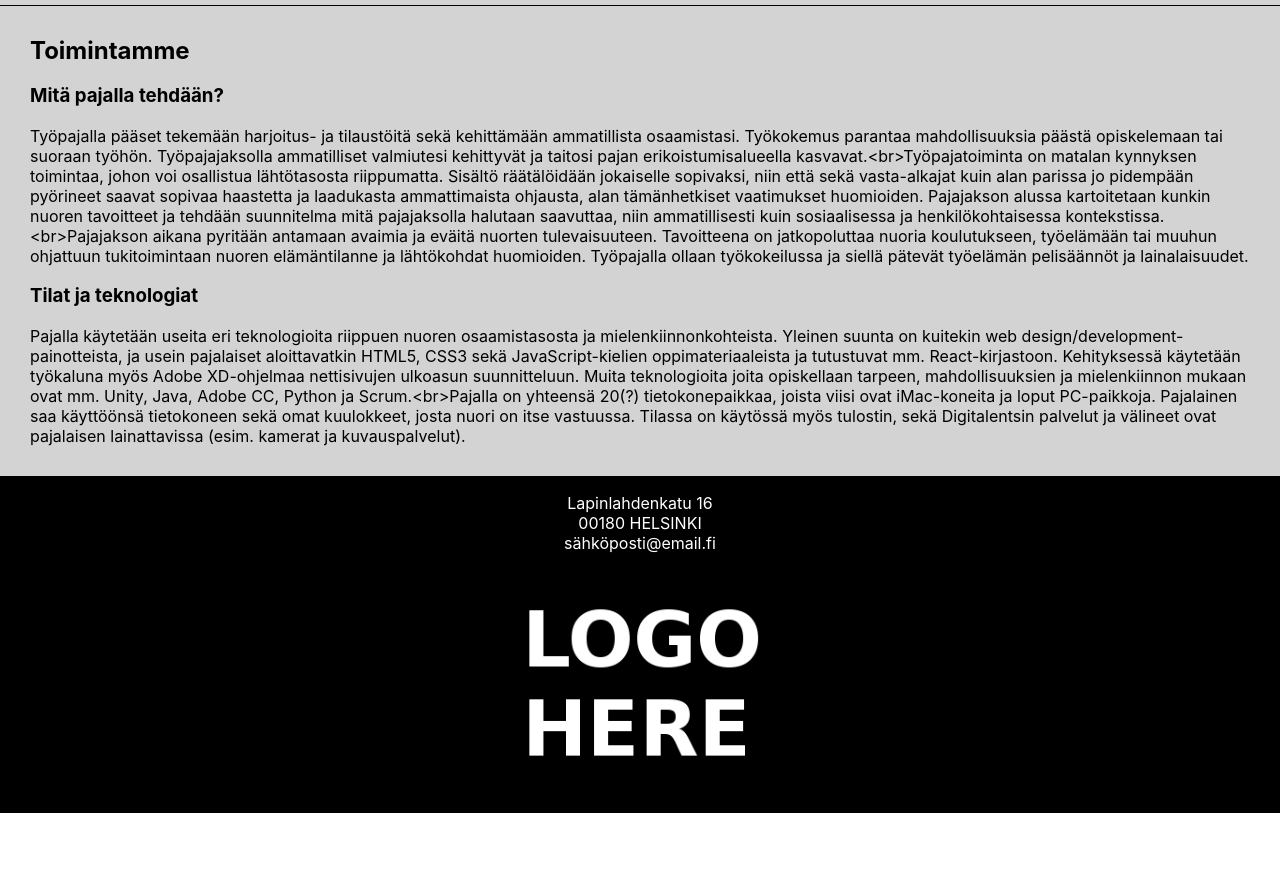
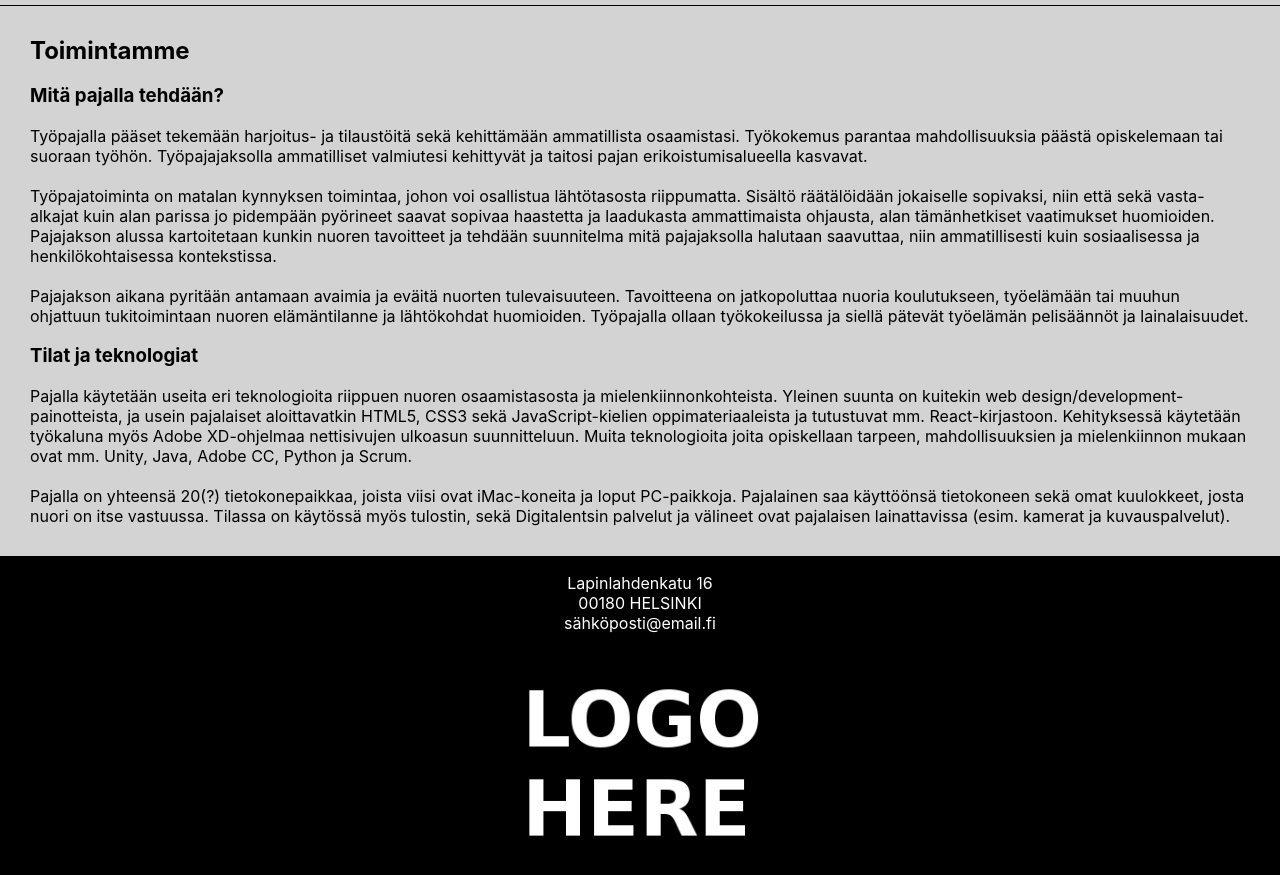
Before and after one commit to digitalents-ictbeginners/website, a React (Create React App) app: page / in a window 1280 px wide. Shown: the part 1100-1975 px from the top of the page. Before the commit the page ends 1913 px from the top, so only its background shows below. Built offline with nearby package versions, Linux system fonts and the light colour scheme.

Commit message:
implement tag handling in textblock component

```diff
--- a/src/Home.json
+++ b/src/Home.json
@@ -26,11 +26,11 @@
       "texts": [
         {
           "subtitle": "Mitä pajalla tehdään?",
-          "text": "Työpajalla pääset tekemään harjoitus- ja tilaustöitä sekä kehittämään ammatillista osaamistasi. Työkokemus parantaa mahdollisuuksia päästä opiskelemaan tai suoraan työhön. Työpajajaksolla ammatilliset valmiutesi kehittyvät ja taitosi pajan erikoistumisalueella kasvavat.<br>Työpajatoiminta on matalan kynnyksen toimintaa, johon voi osallistua lähtötasosta riippumatta. Sisältö räätälöidään jokaiselle sopivaksi, niin että sekä vasta-alkajat kuin alan parissa jo pidempään pyörineet saavat sopivaa haastetta ja laadukasta ammattimaista ohjausta, alan tämänhetkiset vaatimukset huomioiden. Pajajakson alussa kartoitetaan kunkin nuoren tavoitteet ja tehdään suunnitelma mitä pajajaksolla halutaan saavuttaa, niin ammatillisesti kuin sosiaalisessa ja henkilökohtaisessa kontekstissa.<br>Pajajakson aikana pyritään antamaan avaimia ja eväitä nuorten tulevaisuuteen. Tavoitteena on jatkopoluttaa nuoria koulutukseen, työelämään tai muuhun ohjattuun tukitoimintaan nuoren elämäntilanne ja lähtökohdat huomioiden. Työpajalla ollaan työkokeilussa ja siellä pätevät työelämän pelisäännöt ja lainalaisuudet."
+          "text": "Työpajalla pääset tekemään harjoitus- ja tilaustöitä sekä kehittämään ammatillista osaamistasi. Työkokemus parantaa mahdollisuuksia päästä opiskelemaan tai suoraan työhön. Työpajajaksolla ammatilliset valmiutesi kehittyvät ja taitosi pajan erikoistumisalueella kasvavat.<br /><br />Työpajatoiminta on matalan kynnyksen toimintaa, johon voi osallistua lähtötasosta riippumatta. Sisältö räätälöidään jokaiselle sopivaksi, niin että sekä vasta-alkajat kuin alan parissa jo pidempään pyörineet saavat sopivaa haastetta ja laadukasta ammattimaista ohjausta, alan tämänhetkiset vaatimukset huomioiden. Pajajakson alussa kartoitetaan kunkin nuoren tavoitteet ja tehdään suunnitelma mitä pajajaksolla halutaan saavuttaa, niin ammatillisesti kuin sosiaalisessa ja henkilökohtaisessa kontekstissa.<br /><br />Pajajakson aikana pyritään antamaan avaimia ja eväitä nuorten tulevaisuuteen. Tavoitteena on jatkopoluttaa nuoria koulutukseen, työelämään tai muuhun ohjattuun tukitoimintaan nuoren elämäntilanne ja lähtökohdat huomioiden. Työpajalla ollaan työkokeilussa ja siellä pätevät työelämän pelisäännöt ja lainalaisuudet."
         },
         {
           "subtitle": "Tilat ja teknologiat",
-          "text": "Pajalla käytetään useita eri teknologioita riippuen nuoren osaamistasosta ja mielenkiinnonkohteista. Yleinen suunta on kuitekin web design/development-painotteista, ja usein pajalaiset aloittavatkin HTML5, CSS3 sekä JavaScript-kielien oppimateriaaleista ja tutustuvat mm. React-kirjastoon. Kehityksessä käytetään työkaluna myös Adobe XD-ohjelmaa nettisivujen ulkoasun suunnitteluun. Muita teknologioita joita opiskellaan tarpeen, mahdollisuuksien  ja mielenkiinnon mukaan ovat mm. Unity, Java, Adobe CC, Python ja Scrum.<br>Pajalla on yhteensä 20(?) tietokonepaikkaa, joista viisi ovat iMac-koneita ja loput PC-paikkoja. Pajalainen saa käyttöönsä tietokoneen sekä omat kuulokkeet, josta nuori on itse vastuussa. Tilassa on käytössä myös tulostin, sekä Digitalentsin palvelut ja välineet ovat pajalaisen lainattavissa (esim. kamerat ja kuvauspalvelut)."
+          "text": "Pajalla käytetään useita eri teknologioita riippuen nuoren osaamistasosta ja mielenkiinnonkohteista. Yleinen suunta on kuitekin web design/development-painotteista, ja usein pajalaiset aloittavatkin HTML5, CSS3 sekä JavaScript-kielien oppimateriaaleista ja tutustuvat mm. React-kirjastoon. Kehityksessä käytetään työkaluna myös Adobe XD-ohjelmaa nettisivujen ulkoasun suunnitteluun. Muita teknologioita joita opiskellaan tarpeen, mahdollisuuksien  ja mielenkiinnon mukaan ovat mm. Unity, Java, Adobe CC, Python ja Scrum.<br /><br />Pajalla on yhteensä 20(?) tietokonepaikkaa, joista viisi ovat iMac-koneita ja loput PC-paikkoja. Pajalainen saa käyttöönsä tietokoneen sekä omat kuulokkeet, josta nuori on itse vastuussa. Tilassa on käytössä myös tulostin, sekä Digitalentsin palvelut ja välineet ovat pajalaisen lainattavissa (esim. kamerat ja kuvauspalvelut)."
         }
       ]
     }
--- a/src/components/TextBlock.js
+++ b/src/components/TextBlock.js
@@ -5,10 +5,11 @@ class TextBlock extends React.Component {
     render(){
         const data = this.props.data;
         const subElements = data.texts.map(e => {
+            let html  = {__html: e.text};
             return (
                 <div>
                     <h3>{e.subtitle}</h3>
-                    <p>{e.text}</p>
+                    <p dangerouslySetInnerHTML={html}></p>
                 </div>
             )
         });
```
